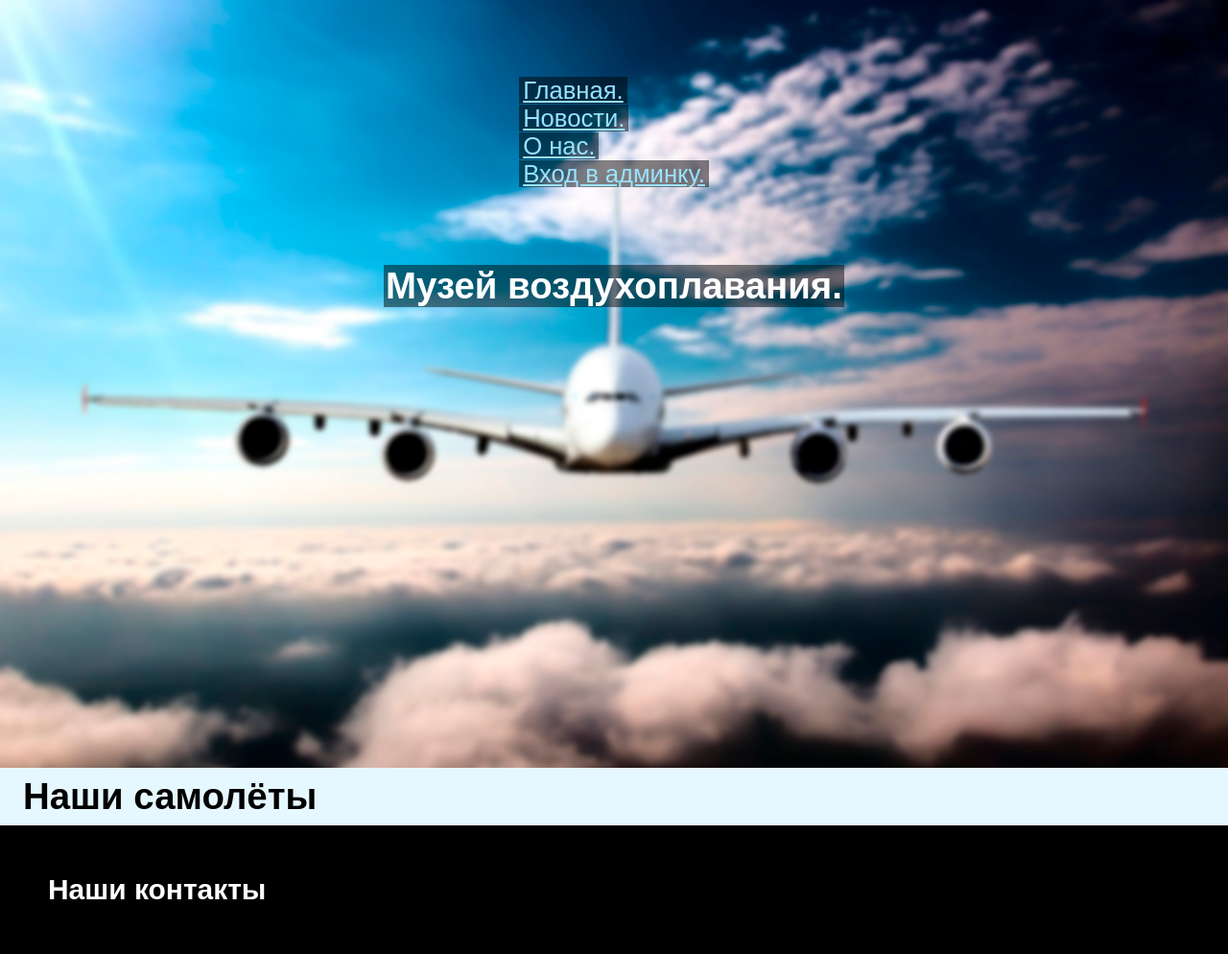
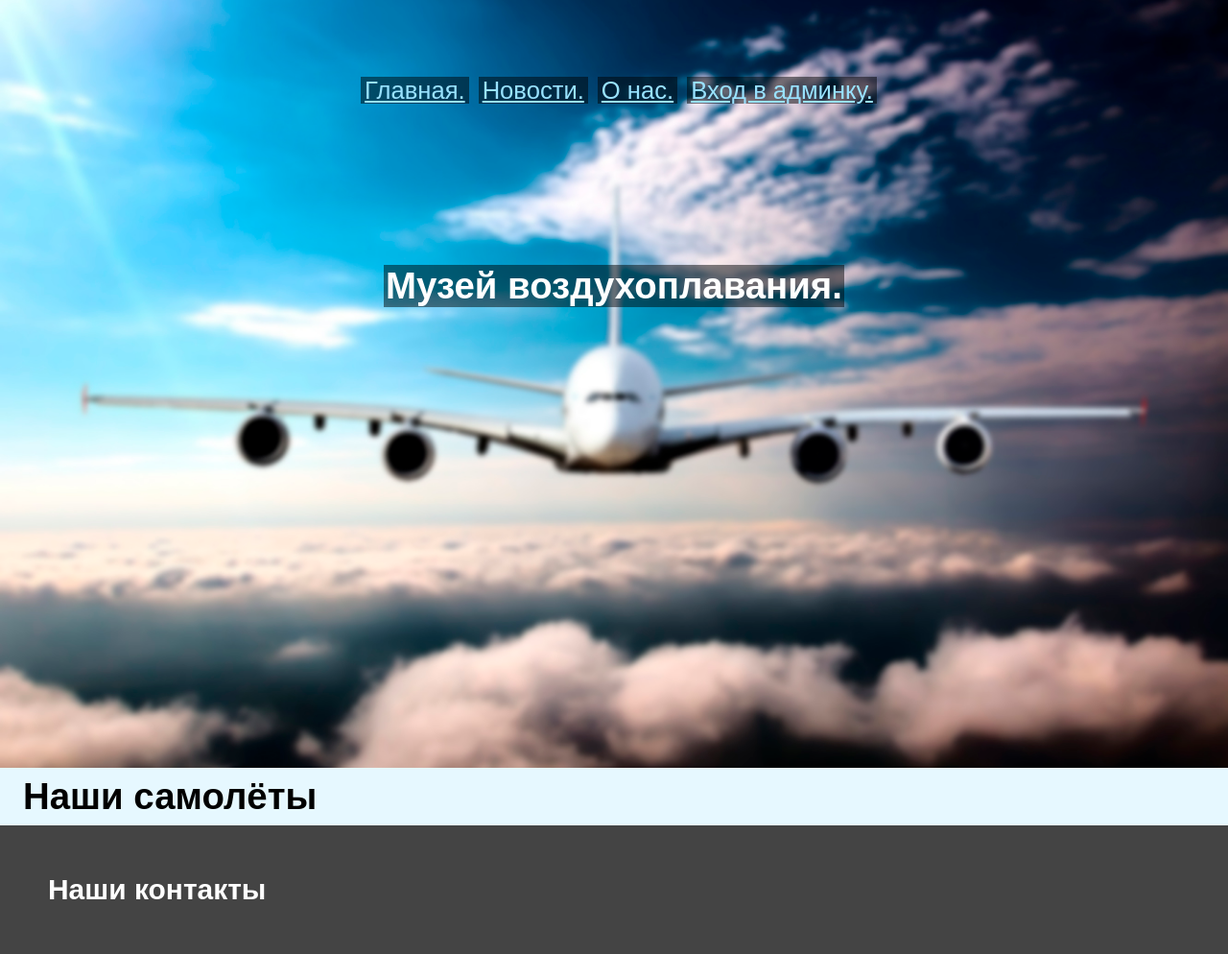
Before and after one commit to qoterwoter/project, a PHP site: page /index.php in a window 1280 px wide. Shown: the whole page at 96% size. Run offline with PHP 8.4, Linux system fonts and the light colour scheme; data that the repository does not hold is empty; some libraries are stand-ins or nearby versions.

Commit message:
Изменил дизайн

```diff
--- a/assets/css/style.css
+++ b/assets/css/style.css
@@ -37,6 +37,17 @@ header .header__menu {
 
 header .header__menu .header__list {
   list-style-type: none;
+  display: -webkit-box;
+  display: -ms-flexbox;
+  display: flex;
+  -webkit-box-orient: horizontal;
+  -webkit-box-direction: normal;
+      -ms-flex-direction: row;
+          flex-direction: row;
+}
+
+header .header__menu .header__list .header__item {
+  margin-left: 10px;
 }
 
 footer .footer__list .footer__link {
@@ -131,7 +142,7 @@ section {
 footer {
   padding: 50px;
   list-style-type: none;
-  background-color: black;
+  background-color: #444444;
   color: white;
 }
 
@@ -221,6 +232,7 @@ input[type=submit], button {
   margin: 25px 0;
   -webkit-transition: .3s;
   transition: .3s;
+  font-size: 40px !important;
 }
 
 .logout:hover {
--- a/assets/css/style.sass
+++ b/assets/css/style.sass
@@ -21,9 +21,12 @@ header
 
   .header__menu
     margin-top: 10vh
-
     .header__list
       list-style-type: none
+      display: flex
+      flex-direction: row
+      .header__item
+        margin-left: 10px
 
 footer .footer__list .footer__link
   list-style-type: none
@@ -96,7 +99,7 @@ section
 footer
   padding: 50px
   list-style-type: none
-  background-color: black
+  background-color: #444444
   color: white
 
   .footer__list .footer__link a
@@ -160,6 +163,7 @@ input[type=submit], button
   border-radius: 20px
   margin: 25px 0
   transition: .3s
+  font-size: 40px !important
 
   &:hover
     color: rgb(255, 196, 255)
```
Also changed, not shown: 1 other file.
